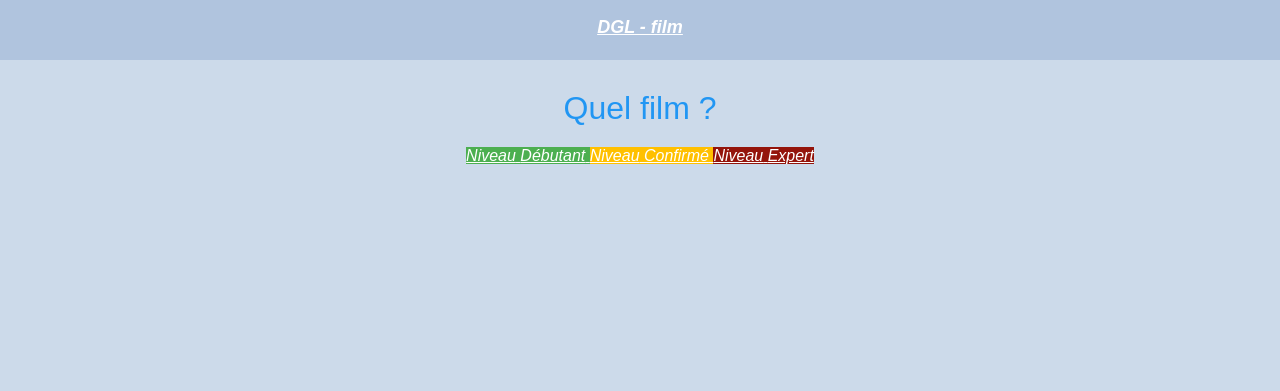
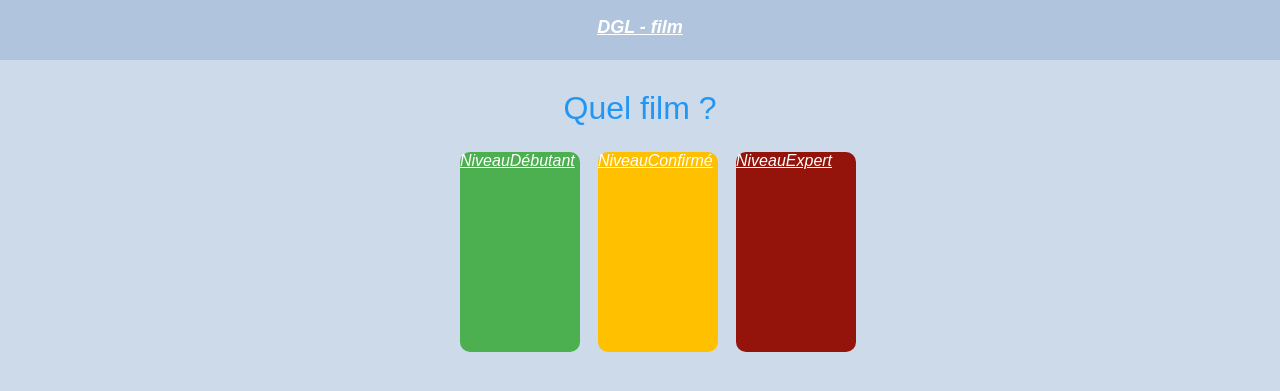
Before and after one commit to GodefroyL/questionnaire-film, a Jekyll site: the page built from html/questionnaire_par_type/quel_film.html, in a window 1280 px wide. Shown: the top 391 px of the page. Built offline with Jekyll 4.4.1, drawn with Linux system fonts in a browser that asks for light colours.

Commit message:
corr import css niveau

```diff
--- a/_layouts/base.html
+++ b/_layouts/base.html
@@ -9,6 +9,9 @@
         <link rel="stylesheet" href="{{ site.url }}/static/css/base.css">
         {% if page.css %}
         <link rel="stylesheet" href="{{ site.url }}/static/css/{{ page.css }}">
+        {% endif %}
+        {% if page.layout == "niveau" %}
+        <link rel="stylesheet" href="{{ site.url }}/static/css/niveau.css">
         {% endif %}
     </head>
     <body>
--- a/_layouts/niveau.html
+++ b/_layouts/niveau.html
@@ -1,6 +1,5 @@
 ---
 layout: base
-css: niveau.css
 ---
 
 <div class="choix_niveaux">
```
